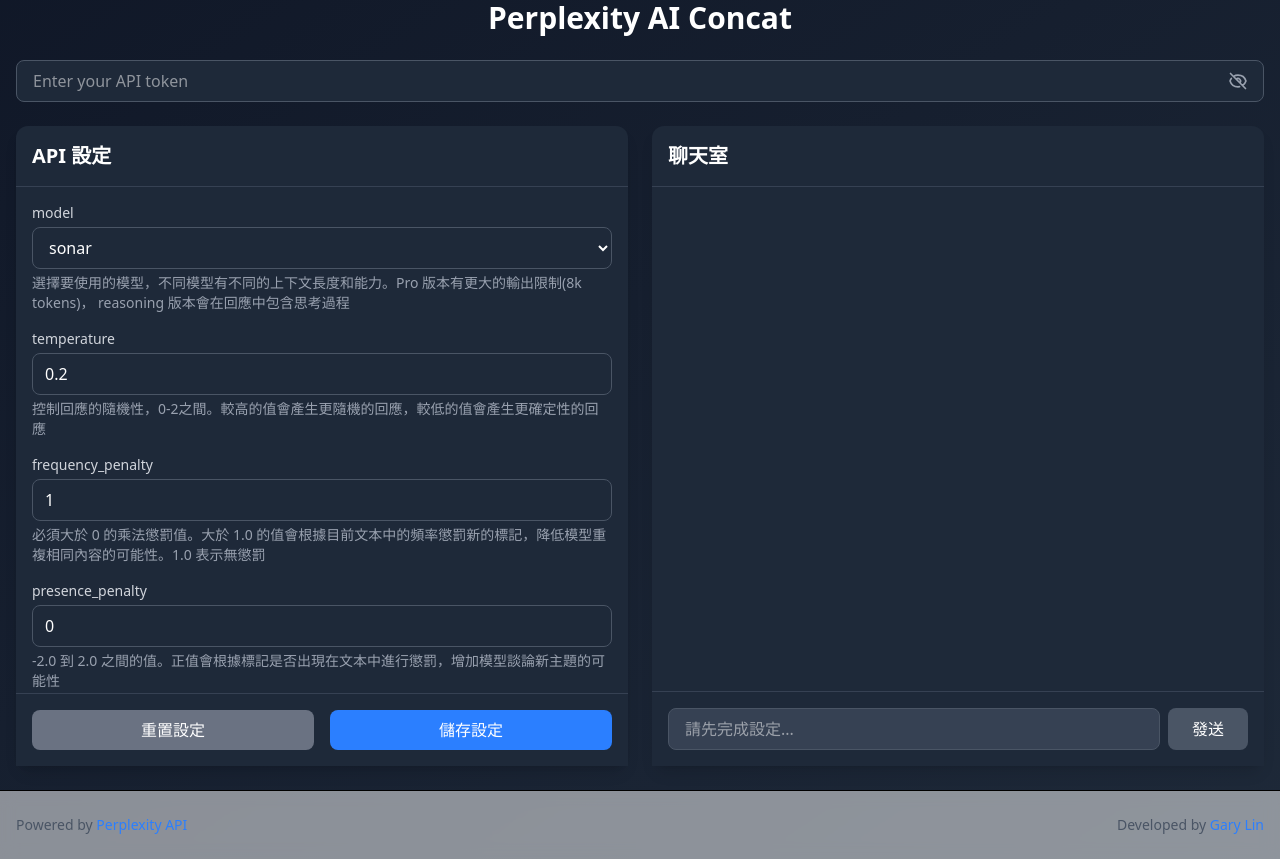
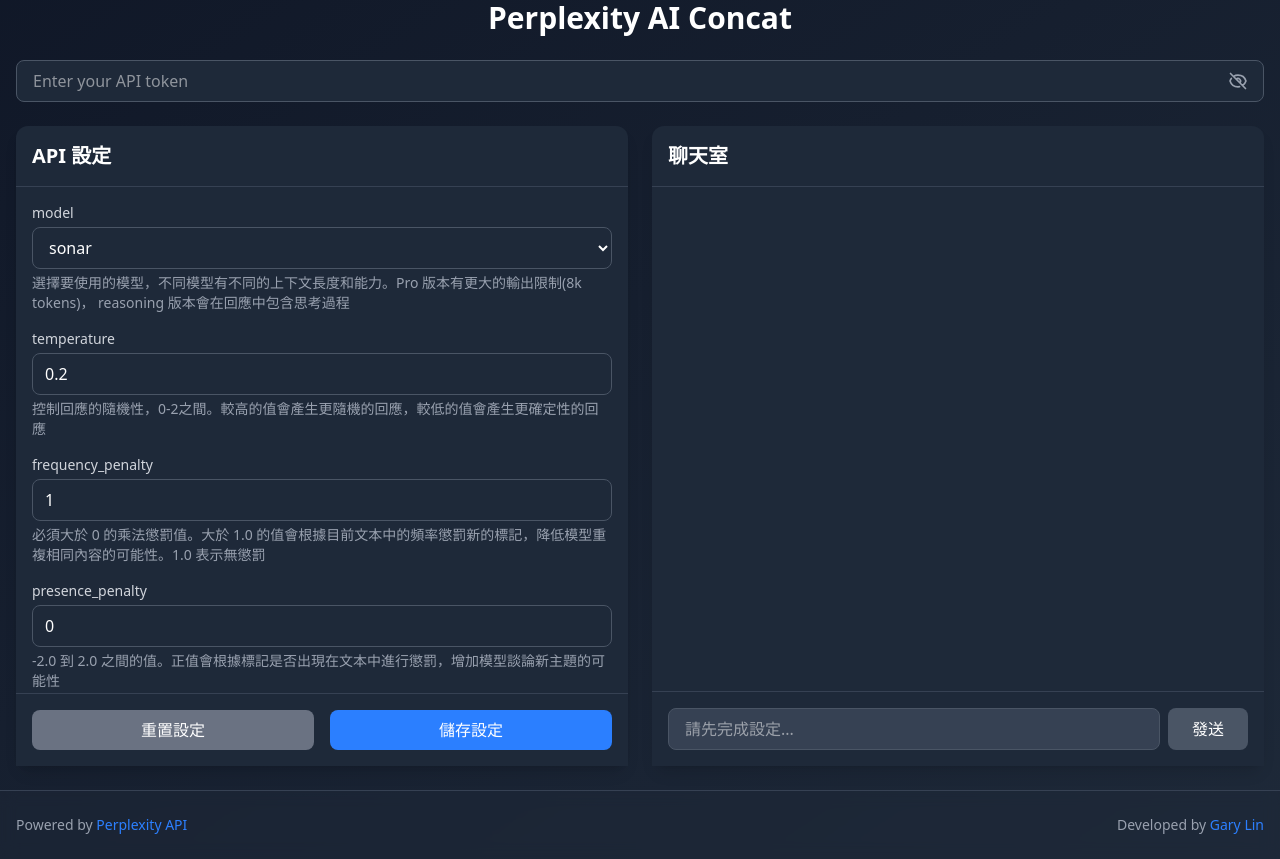
Before and after one commit to garylin0969/react-perplexity-ai, a React (Vite) app: page / in a window 1280 px wide. Built offline with nearby package versions, Linux system fonts and the light colour scheme.

Commit message:
style: refine Footer component styling with dark gray theme

```diff
--- a/src/components/Footer.tsx
+++ b/src/components/Footer.tsx
@@ -1,28 +1,28 @@
 export const Footer = () => {
     return (
-        <footer className="py-6 px-4 mt-6 border-t dark:border-gray-700 bg-white/50 dark:bg-gray-800/50 backdrop-blur-sm">
+        <footer className="py-6 px-4 mt-6 border-t border-gray-700 bg-gray-800/50 backdrop-blur-sm">
             <div className="container mx-auto flex flex-col sm:flex-row justify-between items-center">
                 <div className="flex items-center mb-4 sm:mb-0 space-x-2">
-                    <div className="text-sm text-gray-600 dark:text-gray-400">
+                    <div className="text-sm text-gray-400">
                         Powered by{' '}
                         <a
                             href="https://docs.perplexity.ai/home"
                             target="_blank"
                             rel="noopener noreferrer"
-                            className="text-blue-500 hover:text-blue-600 transition-colors font-medium hover:underline"
+                            className="text-blue-500 hover:text-blue-400 transition-colors font-medium hover:underline"
                         >
                             Perplexity API
                         </a>
                     </div>
                 </div>
                 <div className="flex items-center space-x-2">
-                    <div className="text-sm text-gray-600 dark:text-gray-400">
+                    <div className="text-sm text-gray-400">
                         Developed by{' '}
                         <a
                             href="https://github.com/garylin0969/react-perplexity-concat"
                             target="_blank"
                             rel="noopener noreferrer"
-                            className="text-blue-500 hover:text-blue-600 transition-colors font-medium hover:underline"
+                            className="text-blue-500 hover:text-blue-400 transition-colors font-medium hover:underline"
                         >
                             Gary Lin
                         </a>
```
